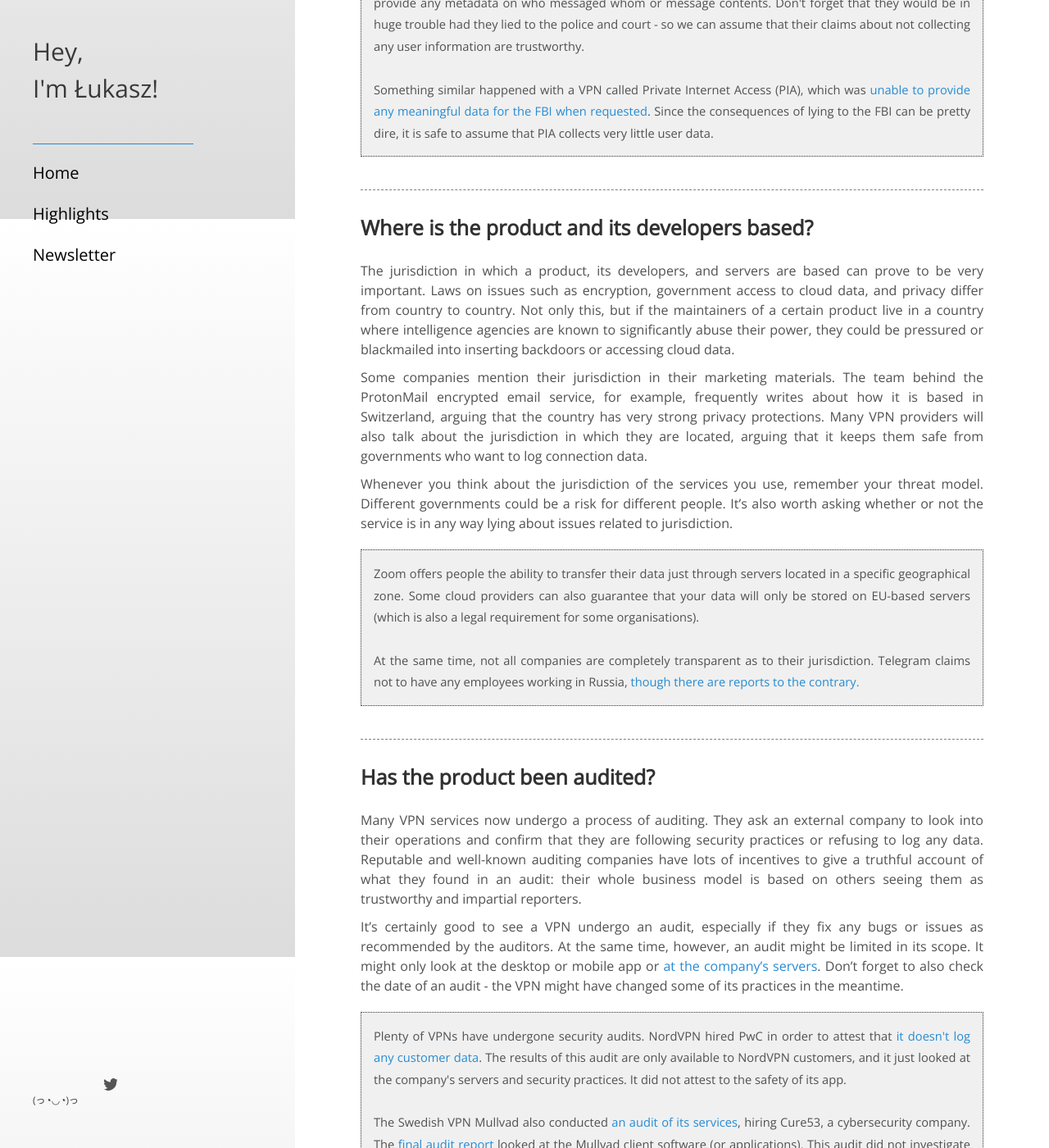
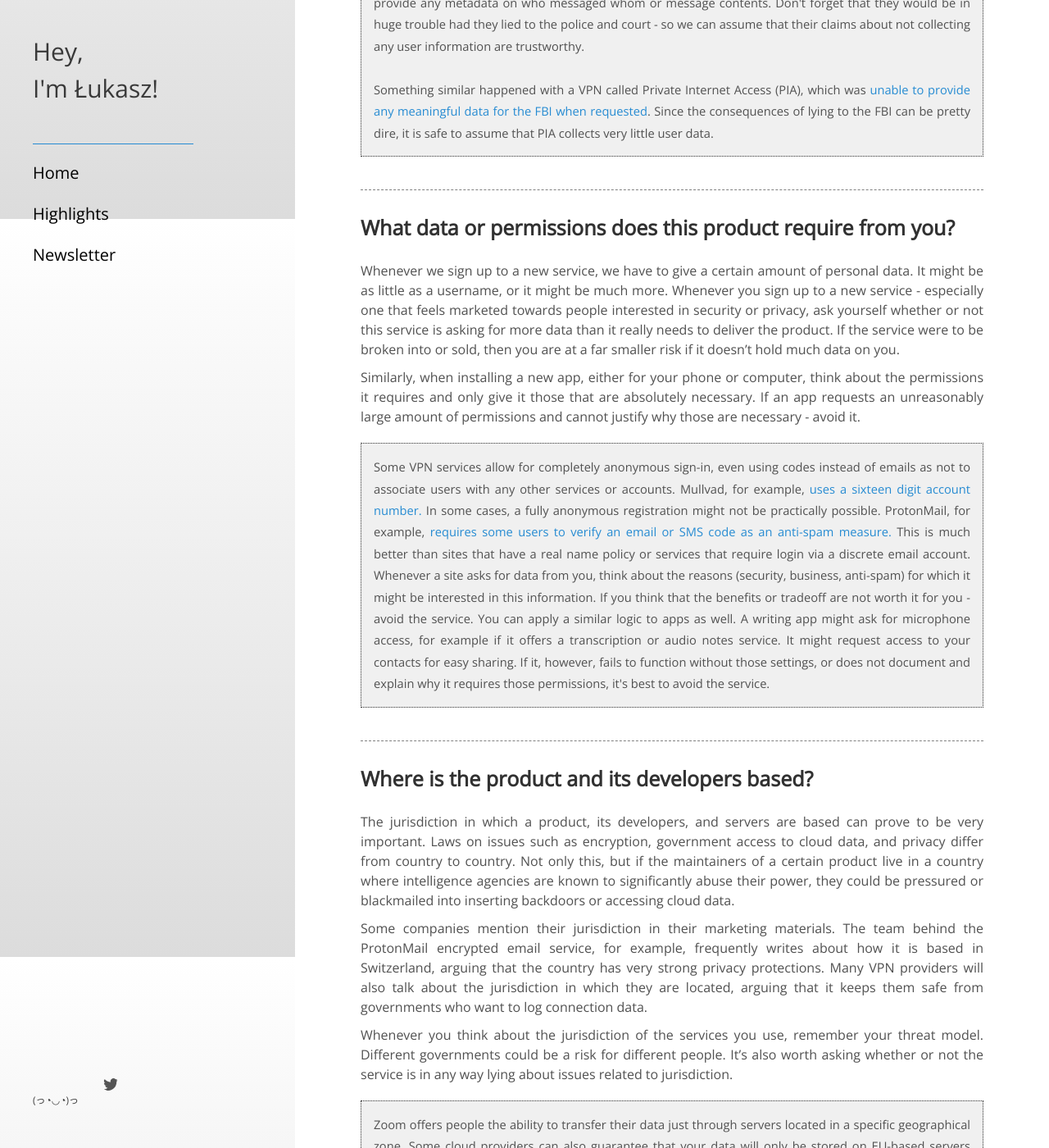
Before and after one commit to lukasz-a-krol/lukasz-a-krol.github.io, a Jekyll site: the page built from due_diligence.md, in a window 1280 px wide and 1400 px high, scrolled down 1533 px. Shown: the whole window at 82% size. Built offline with Jekyll 4.4.1, drawn with Linux system fonts in a browser that asks for light colours.

Commit message:
adding due diligence update

```diff
--- a/due_diligence.md
+++ b/due_diligence.md
@@ -51,6 +51,18 @@
 <p class = "infobox">
 The Signal messenger received a court order some time ago which asked for plenty of user data. <a href = "https://www.aclu.org/blog/national-security/secrecy/new-documents-reveal-government-effort-impose-secrecy-encryption?redirect=blog/free-future/new-documents-reveal-government-effort-impose-secrecy-encryption-company" target = "_blank">They were only able to supply incredibly basic details</a>, such as when the number was registered, unable to provide any metadata on who messaged whom or message contents. Don't forget that they would be in huge trouble had they lied to the police and court - so we can assume that their claims about not collecting any user information are trustworthy. <br><br>
 Something similar happened with a VPN called Private Internet Access (PIA), which was <a href = "https://www.scribd.com/doc/303226103/Fake-bomb-threat-arrest" target = "_blank">unable to provide any meaningful data for the FBI when requested</a>. Since the consequences of lying to the FBI can be pretty dire, it is safe to assume that PIA collects very little user data.
+</p>
+
+### What data or permissions does this product require from you?
+
+Whenever we sign up to a new service, we have to give a certain amount of personal data. It might be as little as a username, or it might be much more. Whenever you sign up to a new service - especially one that feels marketed towards people interested in security or privacy, ask yourself whether or not this service is asking for more data than it really needs to deliver the product. If the service were to be broken into or sold, then you are at a far smaller risk if it doesn't hold much data on you.
+
+Similarly, when installing a new app, either for your phone or computer, think about the permissions it requires and only give it those that are absolutely necessary. If an app requests an unreasonably large amount of permissions and cannot justify why those are necessary - avoid it.
+
+<p class = "infobox">
+Some VPN services allow for completely anonymous sign-in, even using codes instead of emails as not to associate users with any other services or accounts. Mullvad, for example, <a href = "https://mullvad.net/en/blog/2017/6/20/mullvads-account-numbers-get-longer-and-safer/" target = "_blank">uses a sixteen digit account number. </a> In some cases, a fully anonymous registration might not be practically possible. ProtonMail, for example, <a href = "https://protonmail.com/support/knowledge-base/human-verification/" target = "_blank">requires some users to verify an email or SMS code as an anti-spam measure.</a> This is much better than sites that have a real name policy or services that require login via a discrete email account. Whenever a site asks for data from you, think about the reasons (security, business, anti-spam) for which it might be interested in this information. If you think that the benefits or tradeoff are not worth it for you - avoid the service.
+
+You can apply a similar logic to apps as well. A writing app might ask for microphone access, for example if it offers a transcription or audio notes service. It might request access to your contacts for easy sharing. If it, however, fails to function without those settings, or does not document and explain why it requires those permissions, it's best to avoid the service.
 </p>
 
 ### Where is the product and its developers based?
```
